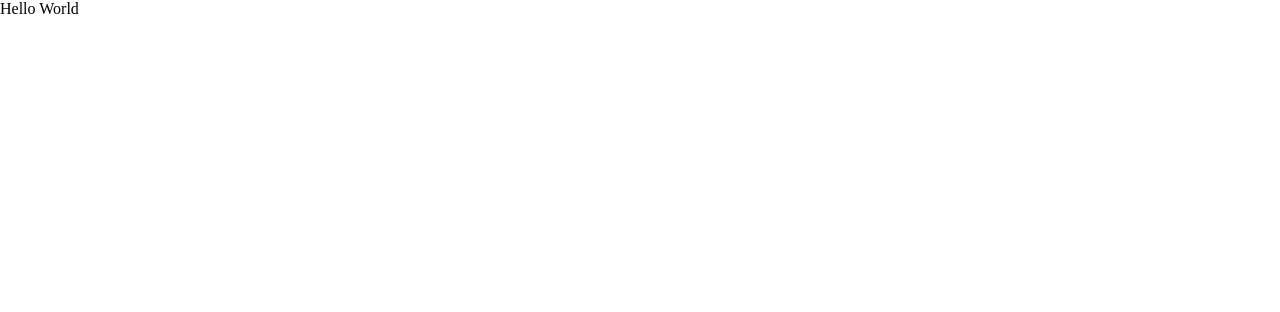
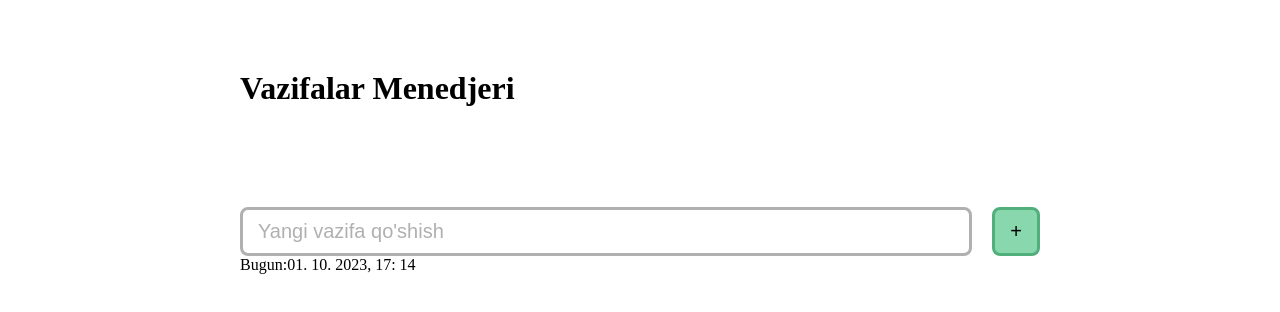
Before and after one commit to iroda0103/IntelligentTaskManager, a React (Vite) app: page / in a window 1280 px wide. Shown: the top 312 px of the page. Built offline with nearby package versions, Linux system fonts and the light colour scheme.

Commit message:
feat:task qo'shuvchi komponentani qo'sh

```diff
--- a/src/App.jsx
+++ b/src/App.jsx
@@ -1,5 +1,13 @@
+import TaskAdder from "./components/TaskAdder";
+import Title from "./components/Title";
+
 function App() {
-  return <div>Hello World</div>;
+  return (
+    <div className="container">
+      <Title />
+      <TaskAdder />
+    </div>
+  );
 }
 
 export default App;
--- /dev/null
+++ b/src/components/TaskAdder.jsx
@@ -0,0 +1,16 @@
+import React from "react";
+import Time from "./Time";
+
+function TaskAdder() {
+  return (
+    <div>
+      <div className="taskAdder">
+        <input className="addTaskInput" placeholder="Yangi vazifa qo'shish" />
+        <button className="btnAddTask">+</button>
+      </div>
+      <Time />
+    </div>
+  );
+}
+
+export default TaskAdder;
--- a/src/styles/index.css
+++ b/src/styles/index.css
@@ -3,3 +3,54 @@
   padding: 0;
   box-sizing: border-box;
 }
+
+button {
+  border: 0;
+}
+
+.container {
+  max-width: 900px;
+  width: 100%;
+  margin: 0 auto;
+  margin-top: 20px;
+  padding: 50px;
+}
+
+.title {
+  margin-bottom: 100px;
+}
+
+.taskAdder {
+  display: flex;
+  justify-content: space-between;
+  gap: 20px;
+}
+
+.addTaskInput {
+  color: rgb(37, 37, 37);
+  max-width: 100%;
+  width: 100%;
+  font-size: 20px;
+  padding: 10px 15px;
+  border-radius: 8px;
+  border: 3px solid #b0b0b0;
+}
+
+.addTaskInput::placeholder {
+  color: #b0b0b0;
+  opacity: 1; /* Firefox */
+}
+
+.addTaskInput:focus {
+  border: 0;
+  color: rgb(37, 37, 37);
+}
+
+.btnAddTask {
+  outline: none;
+  background-color: #89d7ad;
+  border: 3px solid #51af7c;
+  padding: 10px 15px;
+  font-size: 20px;
+  border-radius: 8px;
+}
```
